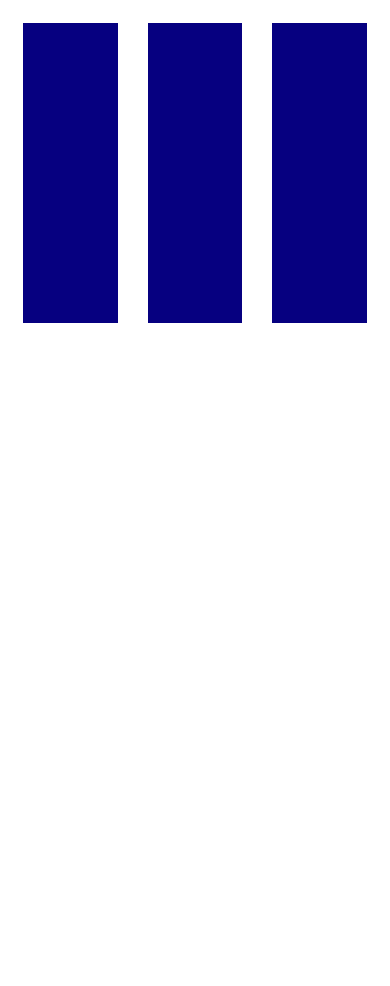
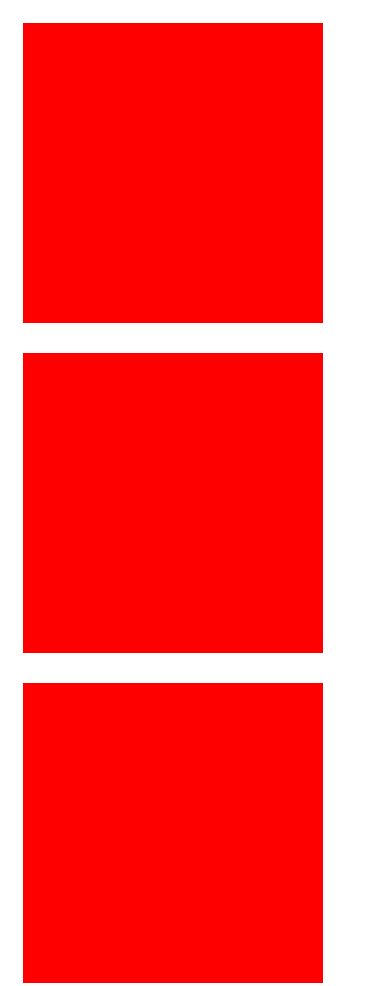
Before and after one commit to Ichinhorloo/lucine-bakery, a plain HTML site: page exercise4.html in a window 390 px wide. Before the commit the page ends 844 px from the top, so only its background shows below. Drawn offline with Linux system fonts and the light colour scheme.

Commit message:
Update exercise4.html

```diff
--- a/exercise4.html
+++ b/exercise4.html
@@ -9,7 +9,7 @@
     .container div{
              height: 300px;
              width: 300px;
-             background-color: rgb(6, 0, 128);
+             background-color: red;
              margin: 15px;
 
      }
@@ -19,7 +19,7 @@
      }
 
      @media only screen and (max-width: 600px){
-         .div{
+         .container{
              display: flex;
              flex-direction: column;
          }
```
